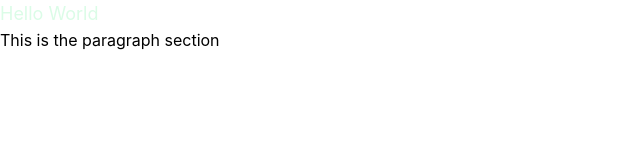
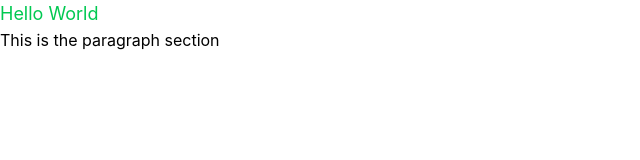
Before and after one commit to CodeSenpay/DSAS-SYSTEM, a React (Vite) app: page / in a window 1280 px wide. Shown: the top 160 px of the page, without its empty margins (0-640 px from the left). Built offline with nearby package versions, Linux system fonts and the light colour scheme.

Commit message:
Setup Material UI

```diff
--- a/package.json
+++ b/package.json
@@ -10,6 +10,10 @@
     "preview": "vite preview"
   },
   "dependencies": {
+    "@emotion/react": "^11.14.0",
+    "@emotion/styled": "^11.14.0",
+    "@mui/icons-material": "^7.1.1",
+    "@mui/material": "^7.1.1",
     "@tailwindcss/vite": "^4.1.8",
     "express": "^5.1.0",
     "pg": "^8.16.0",
--- a/src/App.tsx
+++ b/src/App.tsx
@@ -1,7 +1,7 @@
 function App() {
   return (
     <>
-      <h1 className="text-lg text-green-100">Hello World</h1>
+      <h1 className="text-lg text-green-500">Hello World</h1>
       <p>This is the paragraph section</p>
     </>
   );
```
Also changed, not shown: 1 other file (tests, documents, lock files or other folders).
